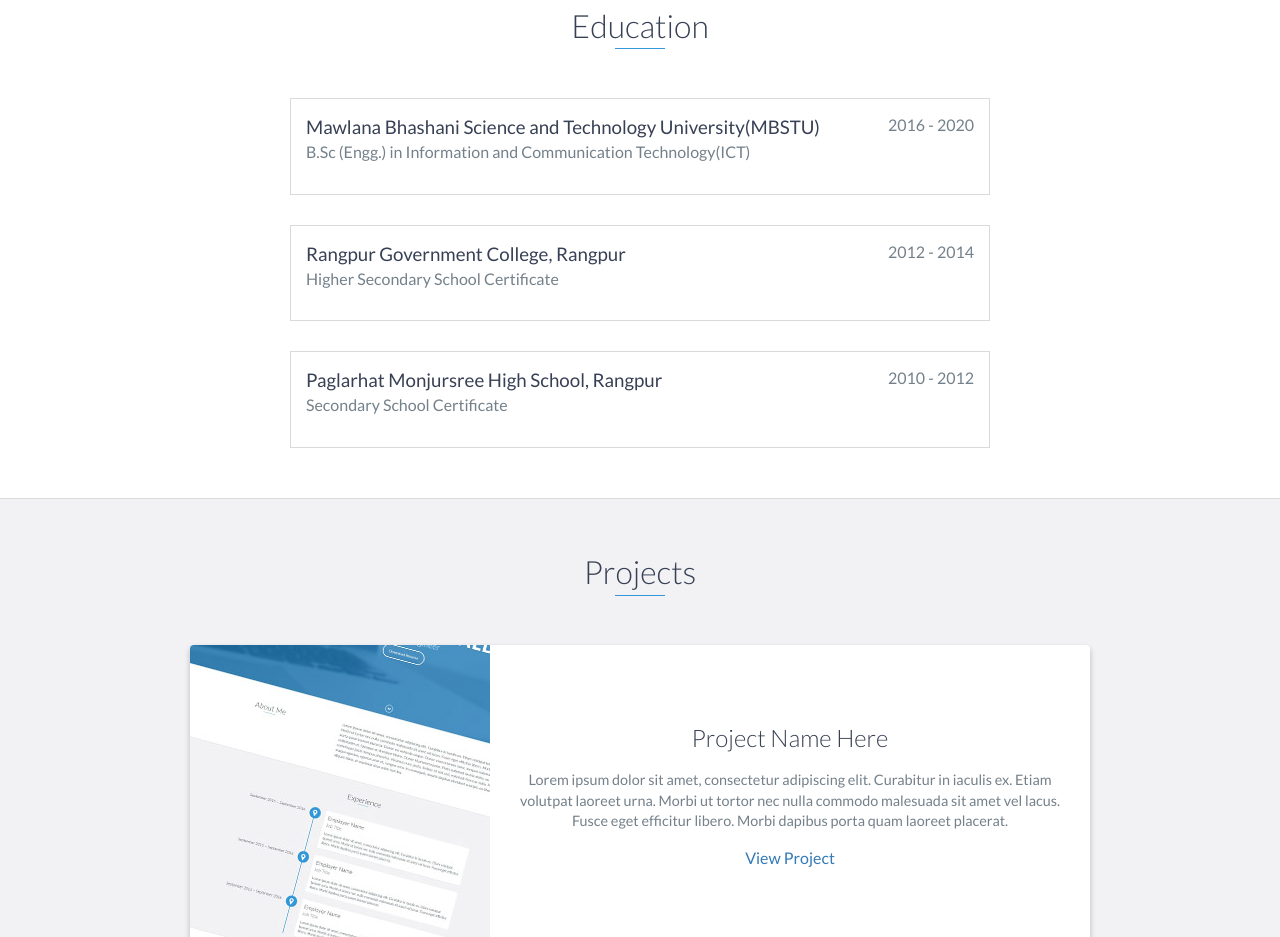
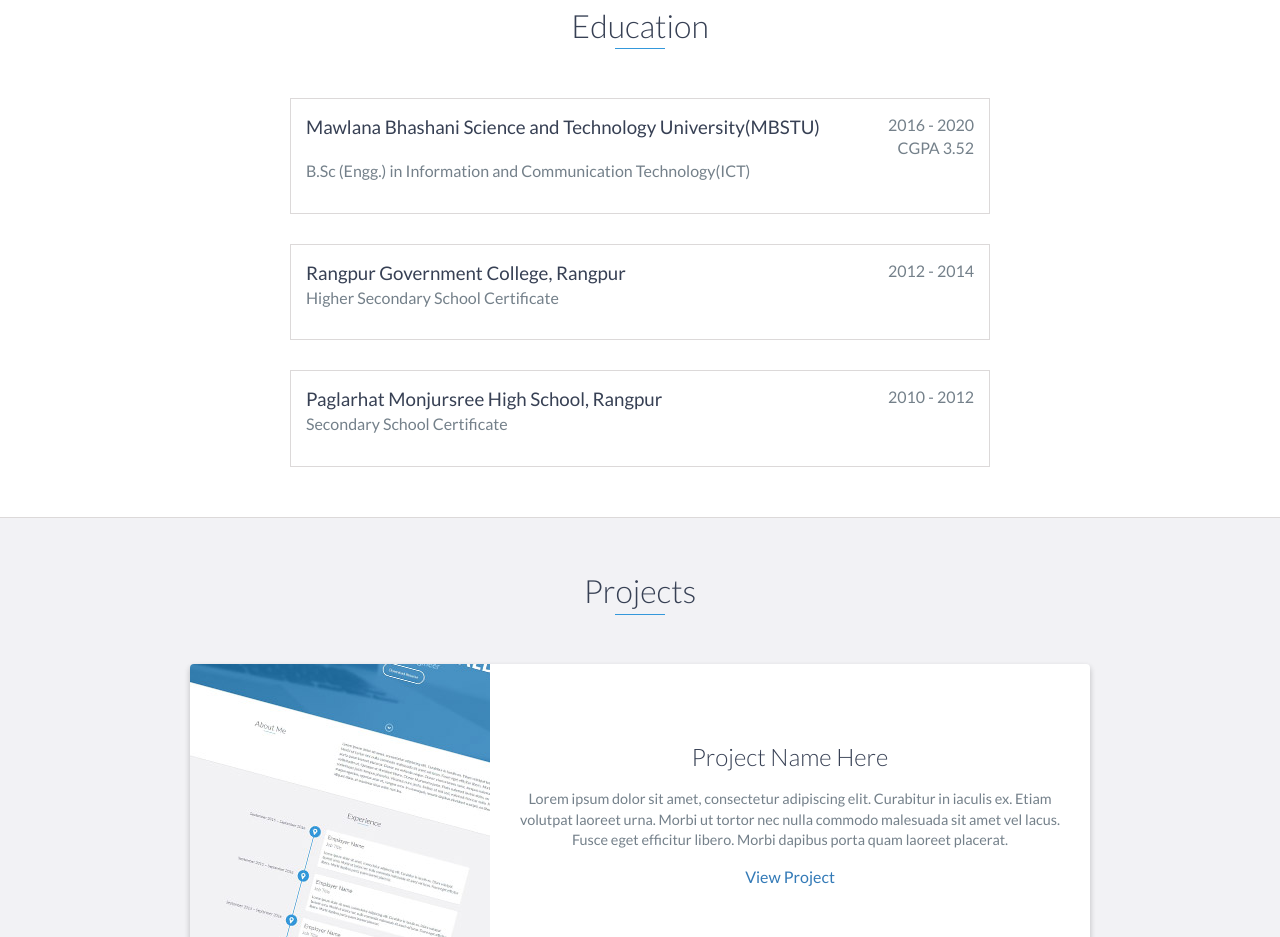
Before and after one commit to MannaICT13/MannaICT13.github.io, a website: page index.html in a window 1280 px wide. Shown: the part 1764-2701 px from the top of the page. Drawn offline with nearby package versions, Linux system fonts and the light colour scheme.

Commit message:
Update index.html

```diff
--- a/index.html
+++ b/index.html
@@ -109,6 +109,7 @@
     <div class="education-block">
         <h3>Mawlana Bhashani Science and Technology University(MBSTU)</h3>
         <span class="education-date">2016 - 2020</span>
+	<span class="cgpa">CGPA 3.52</span>
         <h4>B.Sc (Engg.) in Information and Communication Technology(ICT)</h4>
     </div>
     <!-- End .education-block -->
```
